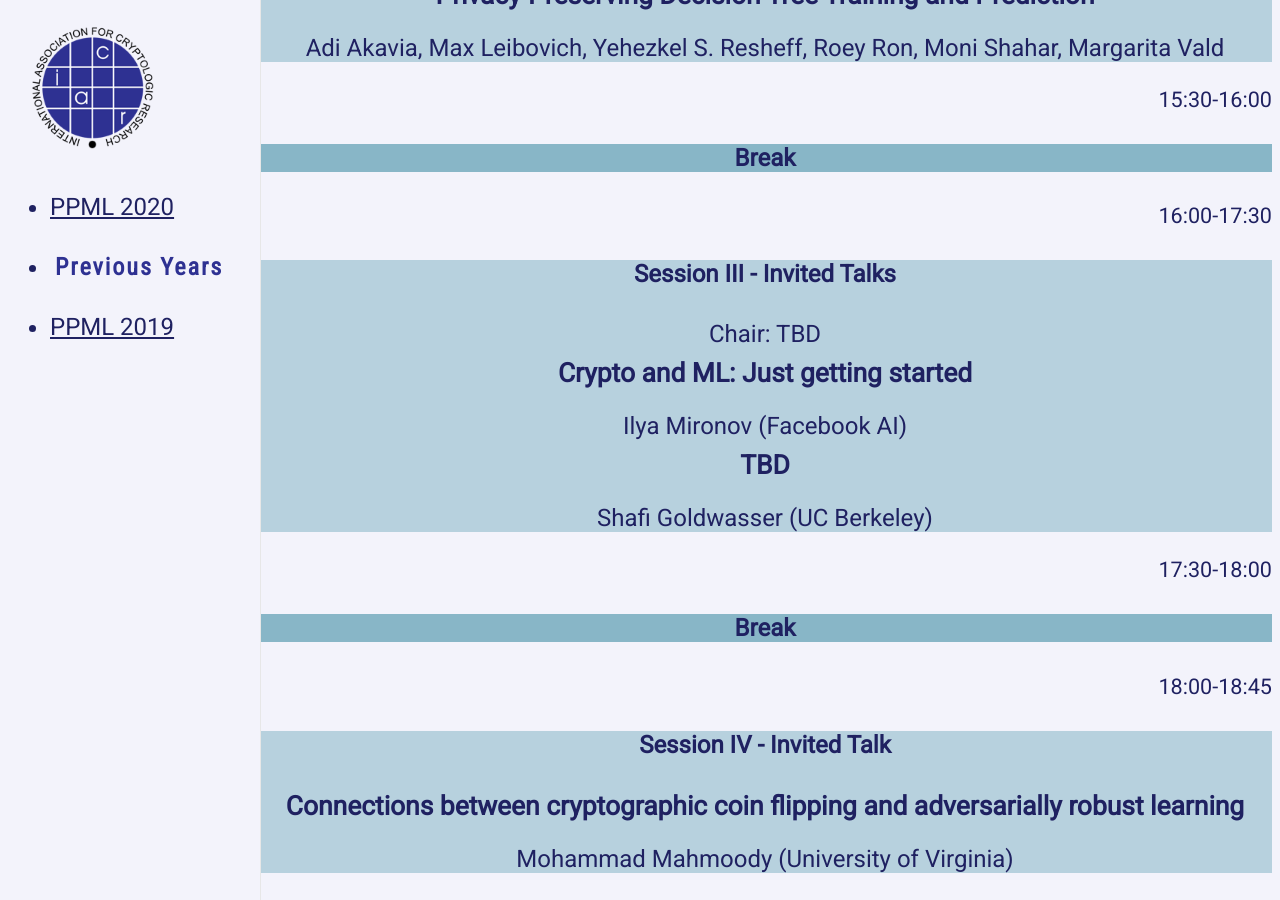
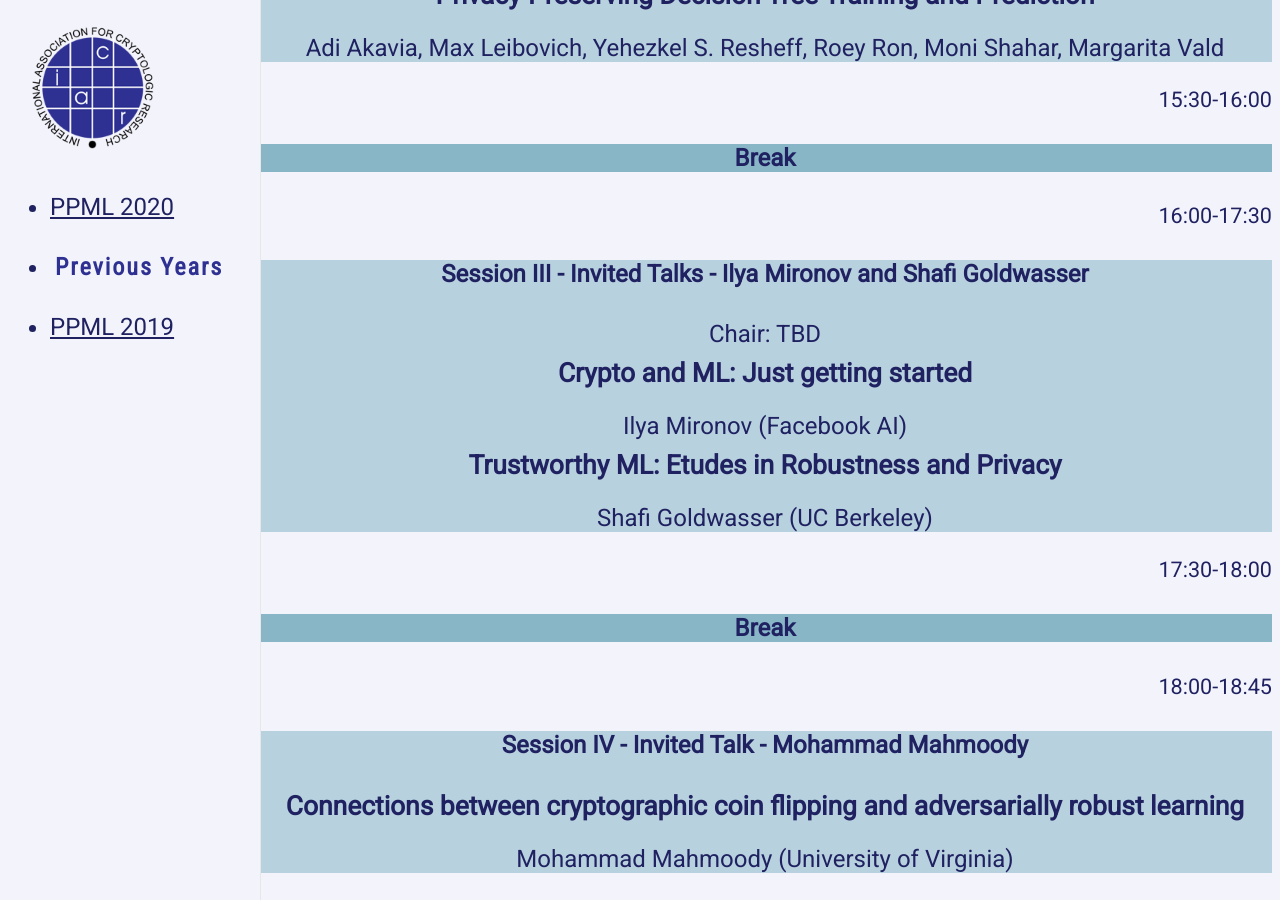
Before and after one commit to Crypto-PPML/Crypto-PPML.github.io, a Jekyll site: the page built from 2020/index.markdown, in a window 1280 px wide and 900 px high, scrolled down 2504 px. Built offline with Jekyll 4.4.1, drawn with Linux system fonts in a browser that asks for light colours; nearby versions of some CDN libraries; a style sheet for code colours, icons or effects is not loaded; some of the changed text lies outside the part shown.

Commit message:
shafi title

```diff
--- a/2020/assets/program.json
+++ b/2020/assets/program.json
@@ -26,7 +26,7 @@
           "sessions": [
             {
               "moderator": "Workshop General Chair",
-              "session_title": "Session I - Welcome and Invited Talk",
+              "session_title": "Session I - Welcome and Invited Talk - Ramesh Raskar",
               "id": "session-2",
               "talks": [
                 {
@@ -136,7 +136,7 @@
           "sessions": [
             {
               "moderator": "Chair: TBD",
-              "session_title": "Session III - Invited Talks",
+              "session_title": "Session III - Invited Talks - Ilya Mironov and Shafi Goldwasser",
               "talks": [
                 {
                   "id": "talk-22",
@@ -150,7 +150,7 @@
                 },
                 {
                   "id": "talk-24",
-                  "title": "TBD",
+                  "title": "Trustworthy ML: Etudes in Robustness and Privacy",
                   "authors": [
                     "Shafi Goldwasser (UC Berkeley)"
                   ],
@@ -179,7 +179,7 @@
           "sessions": [
             {
               "id": "session-27",
-              "session_title": "Session IV - Invited Talk",
+              "session_title": "Session IV - Invited Talk - Mohammad Mahmoody",
               "talks": [
                 {
                   "id": "talk-23",
--- a/2020/index.markdown
+++ b/2020/index.markdown
@@ -22,7 +22,7 @@ The workshop is an affiliated event of [CRYPTO 2020](https://crypto.iacr.org/202
 
 ### Location
 
-Zoom. Links will be provided [here](https://crypto.iacr.org/2020/affiliated.php).
+####**Zoom. Links will be provided [here](https://crypto.iacr.org/2020/affiliated.php).**
 
 ### (Confirmed) Invited Speakers
 
@@ -53,7 +53,7 @@ TBD
 **Abstract:**
 We will survey the recent history of remarkably fruitful interaction between machine learning and cryptography, starting with the definition of differential privacy, its relaxations, and applications. We will talk about the progress in making MPC accessible to machine learning practitioners and the unexpected power of anonymous channels. Throughout the talk we will be highlighting open problems and outstanding challenges.
 
-#### **Shafi Goldwasser (UC Berkley):** TBD
+#### **Shafi Goldwasser (UC Berkley):** Trustworthy ML: Etudes in Robustness and Privacy
 
 **Abstract:**
 
```
